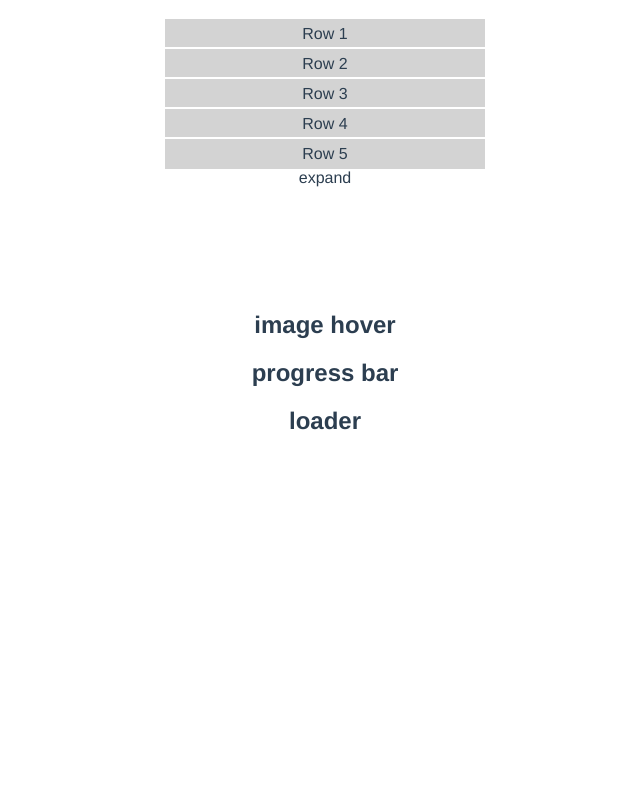
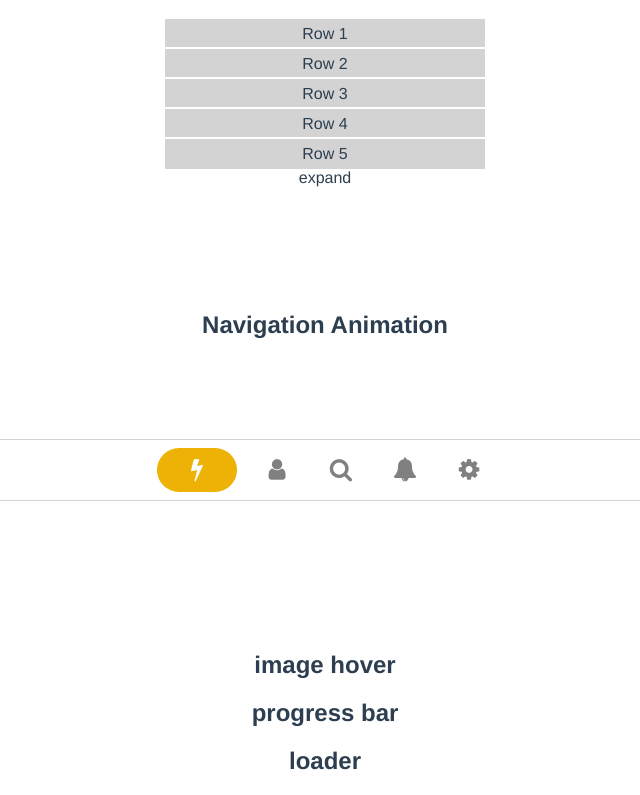
Before and after one commit to fadamakis/vue-animations, a Vue app: page / in a window 1280 px wide. Shown: the part 2794-3589 px from the top of the page, without its empty margins (315-955 px from the left). Before the commit the page ends 3249 px from the top, so only its background shows below. Built offline with nearby package versions, Linux system fonts and the light colour scheme.

Commit message:
Navigation animation

```diff
--- a/package.json
+++ b/package.json
@@ -9,6 +9,7 @@
   },
   "dependencies": {
     "core-js": "^2.6.5",
+    "gsap": "^2.1.3",
     "vue": "^2.6.10"
   },
   "devDependencies": {
--- a/public/index.html
+++ b/public/index.html
@@ -6,6 +6,8 @@
   <meta http-equiv="X-UA-Compatible" content="IE=edge">
   <meta name="viewport" content="width=device-width,initial-scale=1.0">
   <link rel="icon" href="<%= BASE_URL %>favicon.ico">
+  <link href="https://stackpath.bootstrapcdn.com/font-awesome/4.7.0/css/font-awesome.min.css" rel="stylesheet"
+    integrity="sha384-wvfXpqpZZVQGK6TAh5PVlGOfQNHSoD2xbE+QkPxCAFlNEevoEH3Sl0sibVcOQVnN" crossorigin="anonymous">
   <title>Αnimations</title>
 </head>
 
--- a/src/App.vue
+++ b/src/App.vue
@@ -8,6 +8,7 @@
     <ModalTransitions />
     <CardAppearAnimation />
     <ExpandCollapse />
+    <Navigation />
 
     <h2>image hover</h2>
     <h2>progress bar</h2>
@@ -22,6 +23,7 @@ import ListTransitions from "./components/ListTransitions.vue";
 import ModalTransitions from "./components/ModalTransitions.vue";
 import CardAppearAnimation from "./components/CardAppearAnimation.vue";
 import ExpandCollapse from "./components/ExpandCollapse.vue";
+import Navigation from "./components/Navigation.vue";
 
 export default {
   name: "app",
@@ -31,12 +33,15 @@ export default {
     ListTransitions,
     ModalTransitions,
     CardAppearAnimation,
-    ExpandCollapse
+    ExpandCollapse,
+    Navigation
   }
 };
 </script>
 
 <style>
+
+
 #app {
   font-family: "Avenir", Helvetica, Arial, sans-serif;
   -webkit-font-smoothing: antialiased;
--- /dev/null
+++ b/src/components/Navigation.vue
@@ -0,0 +1,99 @@
+<template>
+  <section>
+    <article>
+      <header>
+        <h2>Navigation Animation</h2>
+      </header>
+      <div class="nav-container">
+        <div v-for="item in navigation" :key="item.id" :ref="`Item_${item.id}`" @click="navigateTo(item)" class="nav-item">
+          <i :class="['fa', `fa-${item.id}`]"></i>
+        </div>
+      </div>
+
+    </article>
+  </section>
+</template>
+
+
+
+<script>
+import { TweenMax, Elastic } from "gsap";
+
+export default {
+  data() {
+    return {
+      navigation: [
+        { id: "bolt", color: "#EDB205" },
+        { id: "user", color: "#ff7e67" },
+        { id: "search", color: "#347474" },
+        { id: "bell", color: "#42b883" },
+        { id: "cog", color: "#35495e" }
+      ],
+      currentRoute: null
+    };
+  },
+
+  mounted() {
+    this.navigateTo((this.currentRoute = this.navigation[0]));
+  },
+  methods: {
+    navigateTo(item) {
+      const previousItem = this.$refs[`Item_${this.currentRoute.id}`];
+      const nextItem = this.$refs[`Item_${item.id}`];
+
+      this.currentRoute = item;
+
+      this.animateOut(previousItem);
+      this.animateIn(nextItem);
+    },
+    animateIn(item) {
+      this.tweenColor(item, {
+        backgroundColor: this.currentRoute.color,
+        color: "white"
+      });
+
+      this.tweenSize(item, 64);
+    },
+    animateOut(item) {
+      this.tweenColor(item, {
+        backgroundColor: "white",
+        color: "gray"
+      });
+
+      this.tweenSize(item, 32);
+    },
+    tweenColor(item, options) {
+      TweenMax.to(item, 0.3, options);
+    },
+
+    tweenSize(item, width) {
+      TweenMax.to(item, 0.7, {
+        width,
+        ease: Elastic.easeOut.config(1, 0.5)
+      });
+    }
+  }
+};
+</script>
+
+
+
+<style>
+.nav-container {
+  display: flex;
+  border-top: 1px solid lightgray;
+  border-bottom: 1px solid lightgray;
+  margin-top: 100px;
+  justify-content: center;
+}
+
+.nav-item {
+  cursor: pointer;
+  width: 32px;
+  margin: 8px;
+  padding: 8px;
+  font-size: 24px;
+  color: gray;
+  border-radius: 48px;
+}
+</style>
```
Also changed, not shown: 1 other file (tests, documents, lock files or other folders).
